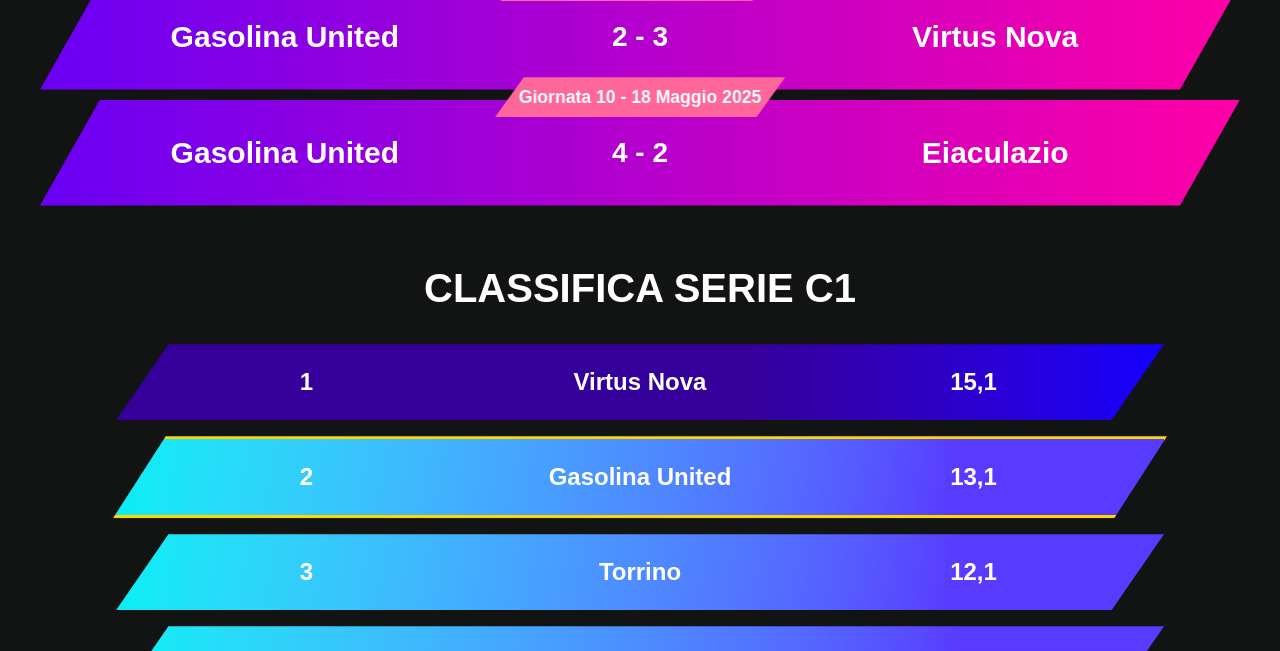
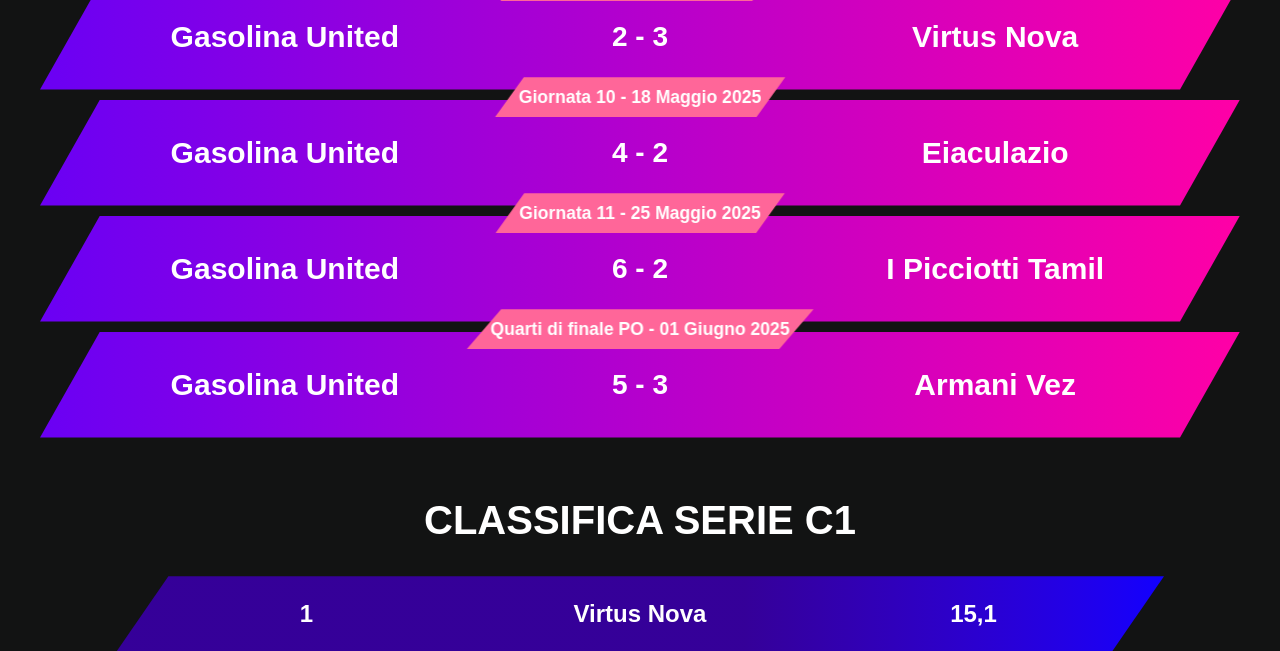
Before and after one commit to Scarpitta17/Gasolina, a Flask app: page / in a window 1280 px wide. Shown: the part 2890-3541 px from the top of the page. Run offline with Flask 3, Linux system fonts and the light colour scheme.

Commit message:
Update base.html

```diff
--- a/templates/base.html
+++ b/templates/base.html
@@ -221,6 +221,24 @@
                 <span class="team right">Eiaculazio</span>
             </div>
         </div>
+
+        <div class="result-box">
+            <div class="match-info">Giornata 11 - 25 Maggio 2025</div>
+            <div class="match-score">
+                <span class="team left">Gasolina United</span>
+                <span class="score">6 - 2</span>
+                <span class="team right">I Picciotti Tamil</span>
+            </div>
+
+         <div class="result-box">
+            <div class="match-info">Quarti di finale PO - 01 Giugno 2025</div>
+            <div class="match-score">
+                <span class="team left">Gasolina United</span>
+                <span class="score">5 - 3</span>
+                <span class="team right">Armani Vez</span>
+            </div>
+        </div>
+
     </section>
 
 
```
